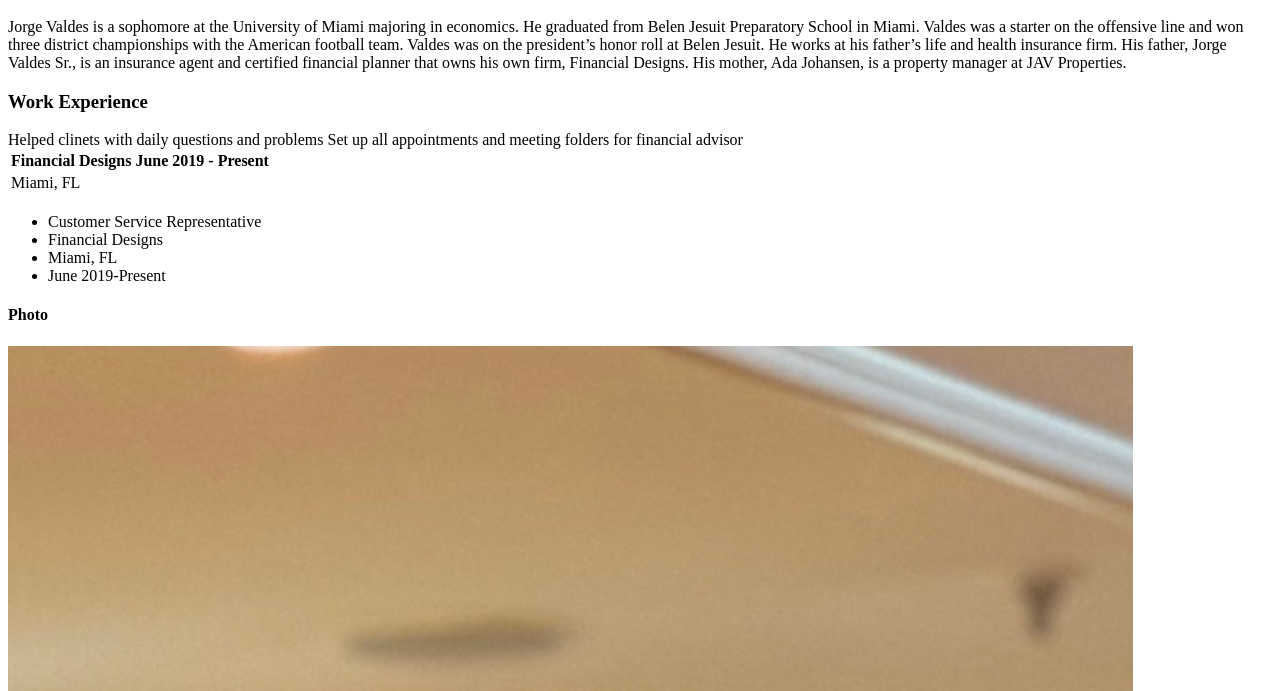
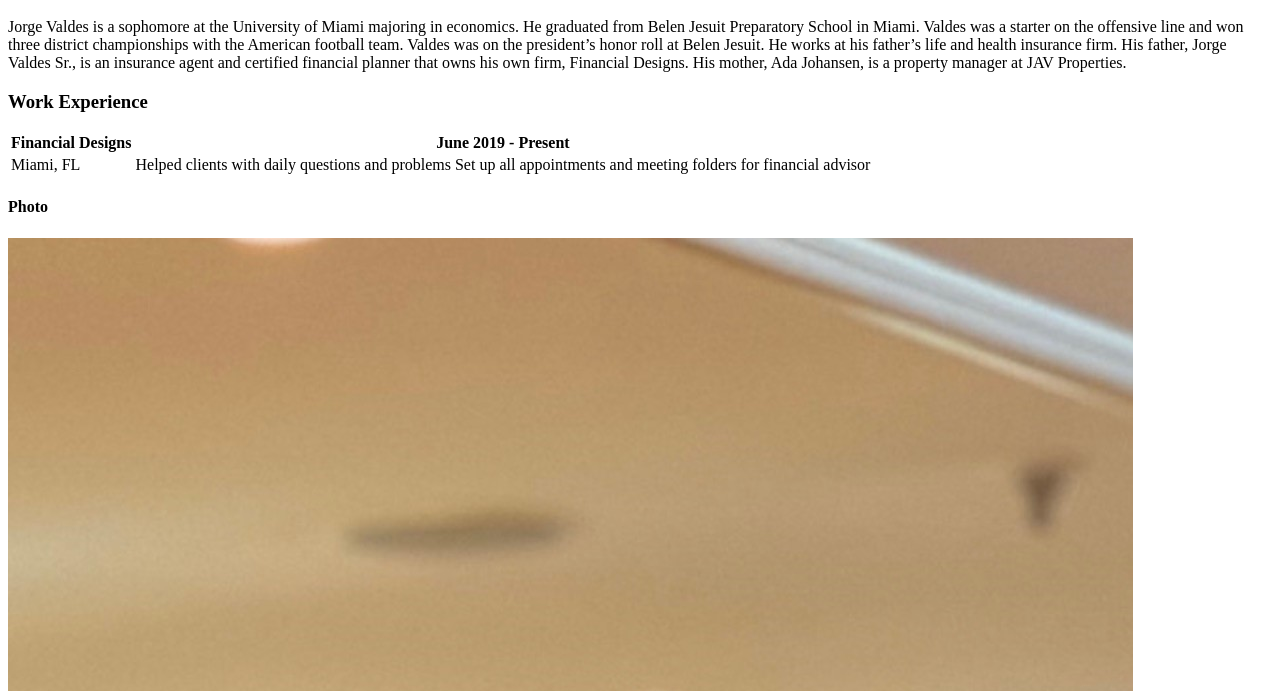
Before and after one commit to jav165/test, a plain HTML site: page Homework/Resume.html in a window 1280 px wide. Shown: the part 109-800 px from the top of the page. Drawn offline with Linux system fonts and the light colour scheme; files whose address does not match are found by name.

Commit message:
fixed table

```diff
--- a/Homework/Resume.html
+++ b/Homework/Resume.html
@@ -30,19 +30,12 @@
         <tr>
           <!-- These are table cells -->
           <td>Miami, FL</td>
-        <tr>
-          Helped clinets with daily questions and problems
-          Set up all appointments and meeting folders for financial advisor
-        </tr>
+        <td>Helped clients with daily questions and problems
+        Set up all appointments and meeting folders for financial advisor</td>
         </tr>
       </table>
 
-    <ul>
-      <li>Customer Service Representative</li>
-  <li> Financial Designs</li>
-      <li>Miami, FL</li>
-      <li>June 2019-Present</li>
-      </ul>
+
     </section>
 
 <section>
```
